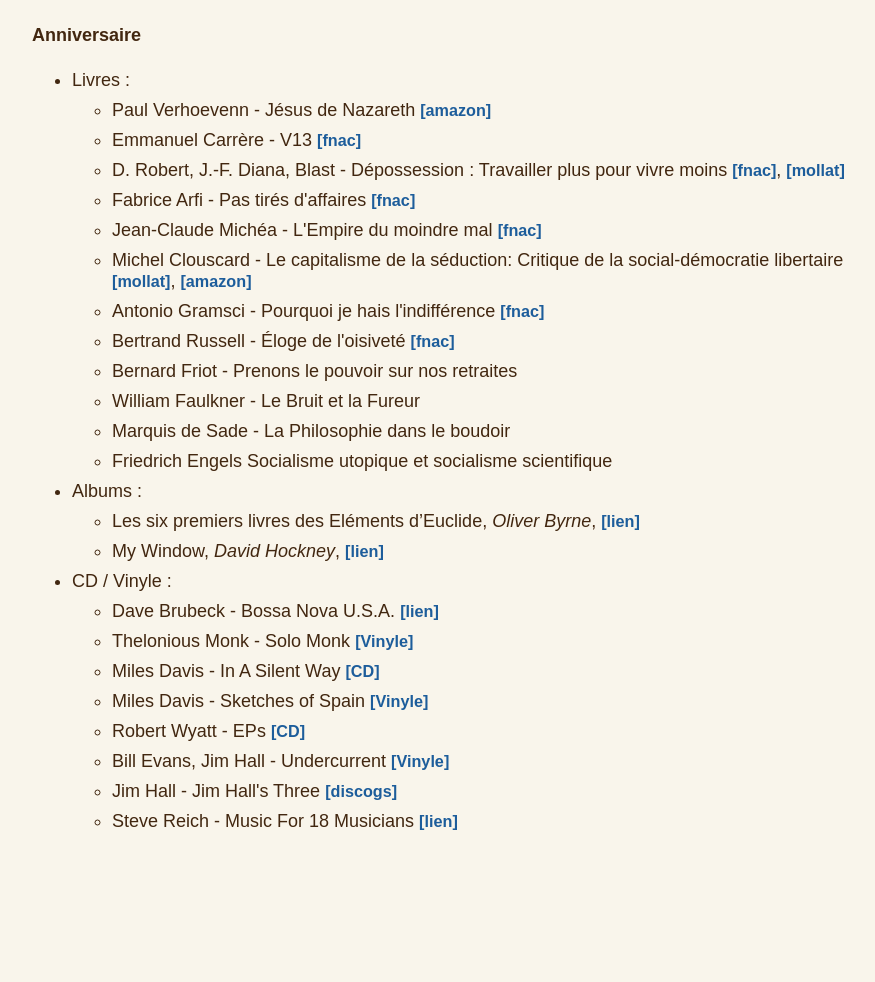
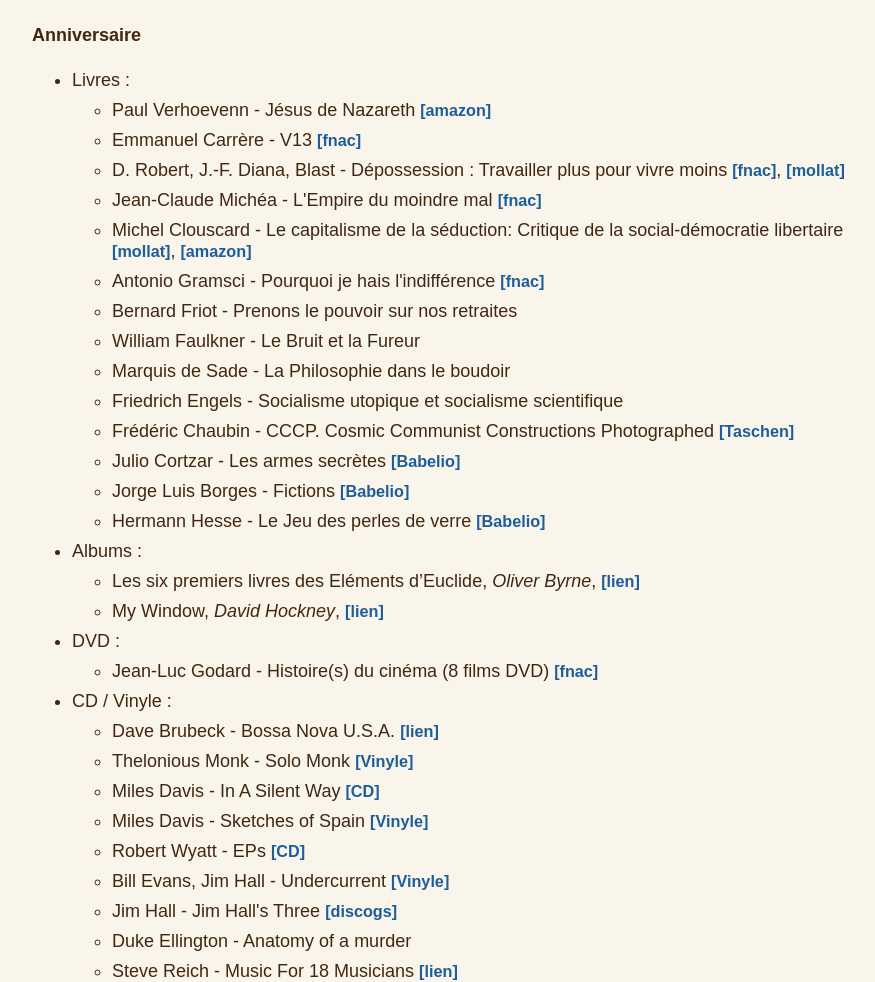
Before and after one commit to paulpatault/paulpatault.github.io, a Python web app: template html/templates/envies.html in a window 1280 px wide. Shown: the part 283-1265 px from the top of the page, without its empty margins (197-1072 px from the left). Before the commit the page ends 1113 px from the top, so only its background shows below. Run offline with Jinja, Linux system fonts and the light colour scheme; the template is opened without the code that fills it, so the values that code supplies are empty; some libraries are stand-ins or nearby versions.

Commit message:
update envies

```diff
--- a/html/templates/envies.html
+++ b/html/templates/envies.html
@@ -15,8 +15,6 @@
                         <li> D. Robert, J.-F. Diana, Blast - Dépossession : Travailler plus pour vivre moins
                             <a target=_blank href="https://livre.fnac.com/a16550807/Collectif-Depossession-Travailler-plus-pour-vivre-moins"> [fnac]</a>,
                             <a target=_blank href="https://www.mollat.com/livres/2608055/depossession-travailler-plus-pour-vivre-moins"> [mollat] </a></li>
-                        <li> Fabrice Arfi - Pas tirés d'affaires
-                            <a target=_blank href="https://livre.fnac.com/a17166406/Fabrice-Arfi-Pas-tires-d-affaires"> [fnac] </a></li>
                         <li> Jean-Claude Michéa - L'Empire du moindre mal
                             <a target=_blank href="https://livre.fnac.com/a2802745/Jean-Claude-Michea-L-Empire-du-moindre-mal"> [fnac] </a></li>
                         <li> Michel Clouscard - Le capitalisme de la séduction: Critique de la social-démocratie libertaire
@@ -24,13 +22,19 @@
                             <a target=_blank href="https://www.amazon.fr/capitalisme-s%C3%A9duction-Critique-social-d%C3%A9mocratie-libertaire/dp/2915854130"> [amazon] </a></li>
                         <li> Antonio Gramsci - Pourquoi je hais l'indifférence
                             <a target=_blank href="https://livre.fnac.com/a4017809/Antonio-Gramsci-Pourquoi-je-hais-l-indifference"> [fnac] </a></li>
-                        <li> Bertrand Russell - Éloge de l'oisiveté
-                            <a target=_blank href="https://livre.fnac.com/a1257282/Bertrand-Russell-Eloge-de-l-oisivete"> [fnac] </a></li>
                         <li> Bernard Friot - Prenons le pouvoir sur nos retraites </li>
                         <li> William Faulkner - Le Bruit et la Fureur </li>
                         <li> Marquis de Sade - La Philosophie dans le boudoir </li>
-                        <li> Friedrich Engels Socialisme utopique et socialisme scientifique </li>
+                        <li> Friedrich Engels - Socialisme utopique et socialisme scientifique </li>
+                        <li> Frédéric Chaubin - CCCP. Cosmic Communist Constructions Photographed
+                            <a target=_blank href="https://www.taschen.com/fr/books/architecture-design/05744/frederic-chaubin-cccp-cosmic-communist-constructions-photographed"> [Taschen] </a></li>
                         <!-- https://www.marxists.org/francais/marx/80-utopi/utopie.pdf -->
+                        <li> Julio Cortzar - Les armes secrètes
+                            <a target=_blank href="https://www.babelio.com/livres/Cortzar-Les-armes-secretes/2095"> [Babelio] </a></li>
+                        <li> Jorge Luis Borges - Fictions
+                            <a target=_blank href="https://www.babelio.com/livres/Borges-Fictions/1511"> [Babelio] </a></li>
+                        <li> Hermann Hesse - Le Jeu des perles de verre
+                            <a target=_blank href="https://www.babelio.com/livres/Hesse-Le-Jeu-des-perles-de-verre/8364"> [Babelio] </a></li>
                     </ul>
                 </ul>
                 <ul>
@@ -38,6 +42,12 @@
                     <ul>
                         <li> Les six premiers livres des Eléments d’Euclide, <i>Oliver Byrne</i>, <a target=_blank href="https://www.taschen.com/pages/fr/catalogue/classics/all/47706/facts.oliver_byrne_les_six_premiers_livres_des_elements_deuclide.htm?msclkid=06f1ab1d5b8811ed85b1b1349a73dd2a"> [lien] </a></li>
                         <li> My Window, <i>David Hockney</i>, <a target=_blank href="https://www.taschen.com/pages/fr/catalogue/art/all/08157/facts.david_hockney_my_window.htm"> [lien] </a></li>
+                    </ul>
+                </ul>
+                <ul>
+                    <li>DVD :</li>
+                    <ul>
+                        <li> Jean-Luc Godard - Histoire(s) du cinéma (8 films DVD) <a target=_blank href="https://www.fnac.com/a2229228/Coffret-Godard-Histoire-s-du-cinema-8-films-DVD-DVD-Zone-2"> [fnac] </a></li>
                     </ul>
                 </ul>
                 <ul>
@@ -50,6 +60,7 @@
                         <li> Robert Wyatt - EPs <a target=_blank href="https://www.fnac.com/a3330288/Robert-Wyatt-Eps-CD-album"> [CD] </a></li>
                         <li> Bill Evans, Jim Hall - Undercurrent <a target=_blank href="https://www.fnac.com/a16825450/Bill-Evans-Undercurrent-Vinyle-Colore-Vinyle-album"> [Vinyle] </a></li>
                         <li> Jim Hall - Jim Hall's Three <a target=_blank href="https://www.discogs.com/release/5110618-Jim-Hall-Jim-Halls-Three"> [discogs] </a></li>
+                        <li> Duke Ellington - Anatomy of a murder </li>
                         <li> Steve Reich - Music For 18 Musicians <a target=_blank href="https://www.fnac.com/a14664909/Erik-Hall-Music-For-18-Musicians-CD-album"> [lien] </a></li>
                     </ul>
                 </ul>
```
Also changed, not shown: envies.html (+16 -5 lines), 3 other files.
